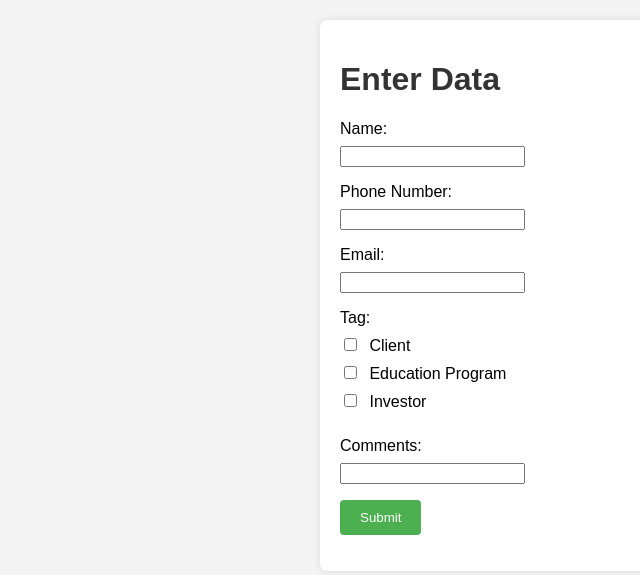
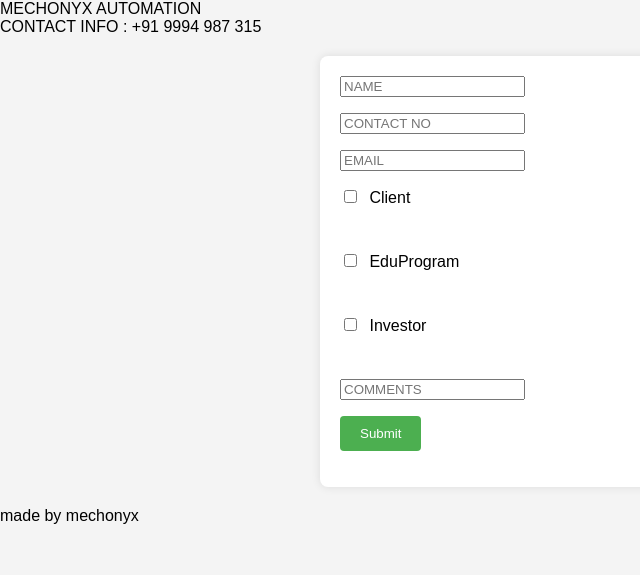
Before and after one commit to harshithadev/data_collection_flask, a Flask app: page / in a window 1280 px wide. Shown: the top 575 px of the page, without its empty margins (0-640 px from the left). Run offline with Flask 3, Linux system fonts and the light colour scheme.

Commit message:
Updated index.html

```diff
--- a/templates/index.html
+++ b/templates/index.html
@@ -6,27 +6,67 @@
 </head>
 <body>
 
-    <form method="post">
-        <h1>Enter Data</h1>
-        <label for="name">Name:</label>
-        <input type="text" name="name" required><br>
 
-        <label for="phone_number">Phone Number:</label>
-        <input type="text" name="phone_number" required><br>
 
-        <label for="email">Email:</label>
-        <input type="text" name="email"><br>
 
-        <label for="tags">Tag:</label>
-        <label><input type="checkbox" name="tags" value="Client"> Client</label>
-        <label><input type="checkbox" name="tags" value="Education Program"> Education Program</label>
-        <label><input type="checkbox" name="tags" value="Investor"> Investor</label><br>
+    <div class="background">
+        <div class="container">
+          <div class="screen">
+            <div class="screen-header">
+              <div class="screen-header-left">
+                <div class="screen-header-button close"></div>
+                <div class="screen-header-button maximize"></div>
+                <div class="screen-header-button minimize"></div>
+              </div>
+              <div class="screen-header-right">
+                <div class="screen-header-ellipsis"></div>
+                <div class="screen-header-ellipsis"></div>
+                <div class="screen-header-ellipsis"></div>
+              </div>
+            </div>
+            <div class="screen-body">
+              <div class="screen-body-item left">
+                <div class="app-title">
+                  <span>MECHONYX</span>
+                  <span>AUTOMATION</span>
+                </div>
+                <div class="app-contact">CONTACT INFO : +91 9994 987 315</div>
+              </div>
+              <div class="screen-body-item">
+                <form method="post">
+                    <div class="app-form">
+                        <div class="app-form-group">
+                            <input class="app-form-control" placeholder="NAME" type="text" name="name" required>
+                        </div>
+                        <div class="app-form-group">
+                            <input class="app-form-control" placeholder="CONTACT NO" type="text" name="phone_number" required>
+                        </div>
+                        <div class="app-form-group">
+                            <input class="app-form-control" placeholder="EMAIL" type="text" name="email">
+                        </div>
+                        <div class="app-form-group">
+                            <label class="app-form-control"><input type="checkbox" name="tags" value="Client"> Client</label><br><br>
+                            <label class="app-form-control"><input type="checkbox" name="tags" value="Education Program"> EduProgram</label><br><br>
+                            <label class="app-form-control"><input type="checkbox" name="tags" value="Investor"> Investor</label><br><br>
+                        </div>
 
-        <label for="comments">Comments:</label>
-        <input type="text" name="comments"><br>
+                        <div class="app-form-group message">
+                            <input class="app-form-control" placeholder="COMMENTS" type="text" name="comments">
+                        </div>
+                        <div class="app-form-group buttons">
+                            <input class="app-form-button" type="submit" value="Submit">
+                        </div>
+                    </div>
+                </form>
+              </div>
+            </div>
+          </div>
+          <div class="credits">
+            made by mechonyx
+          </div>
+        </div>
+      </div>
 
-        <input type="submit" value="Submit">
-    </form>
 
 </body>
 </html>
```
